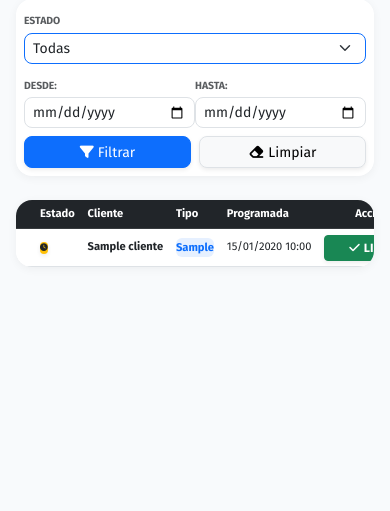
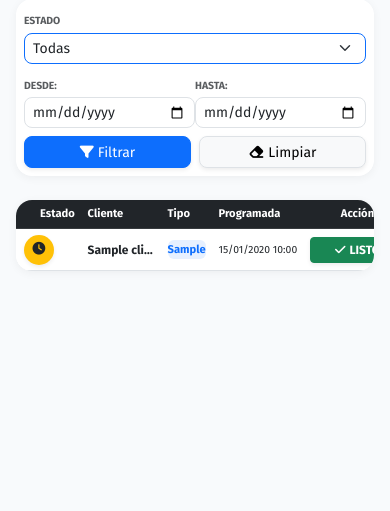
Before and after one commit to KevinAntoniooo/proespia.app, a Flask app: page /gestor_visitas/1 in a window 390 px wide. Shown: the part 124-635 px from the top of the page. Run offline with Flask 3, Linux system fonts and the light colour scheme; a user stored in the database is signed in; tables that the repository leaves empty hold one stand-in row (values such as "Sample post"); some libraries are stand-ins or nearby versions.

Commit message:
fix: estado como circulo con icono en mobile, cliente mas legible

```diff
--- a/templates/gestor_visitas.html
+++ b/templates/gestor_visitas.html
@@ -65,14 +65,24 @@
                         data-descripcion="{{ v.descripcion|e if v.descripcion else '' }}"
                         data-ubicacion="{{ v.ubicacion or '' }}"
                         data-informe="{{ v.informe_tecnico|e if v.informe_tecnico else '' }}">
-                        <td class="ps-4">
+                        <td class="ps-2 ps-sm-4">
                             {% if v.estado == 'Pendiente' %}
-                            <span class="badge bg-warning text-dark shadow-sm px-2 px-sm-3"><i class="fa-solid fa-clock fa-sm"></i><span class="d-none d-sm-inline ms-1">Pendiente</span></span>
+                            <span class="d-inline-flex d-sm-none align-items-center justify-content-center bg-warning rounded-circle shadow-sm" style="width:30px;height:30px;">
+                                <i class="fa-solid fa-clock text-dark" style="font-size:0.8rem;"></i>
+                            </span>
+                            <span class="badge bg-warning text-dark shadow-sm d-none d-sm-inline-block px-3">
+                                <i class="fa-solid fa-clock me-1"></i>Pendiente
+                            </span>
                             {% else %}
-                            <span class="badge bg-success shadow-sm px-2 px-sm-3"><i class="fa-solid fa-check-circle fa-sm"></i><span class="d-none d-sm-inline ms-1">Realizada</span></span>
+                            <span class="d-inline-flex d-sm-none align-items-center justify-content-center bg-success rounded-circle shadow-sm" style="width:30px;height:30px;">
+                                <i class="fa-solid fa-check text-white" style="font-size:0.8rem;"></i>
+                            </span>
+                            <span class="badge bg-success shadow-sm d-none d-sm-inline-block px-3">
+                                <i class="fa-solid fa-check-circle me-1"></i>Realizada
+                            </span>
                             {% endif %}
                         </td>
-                        <td class="fw-bold small text-truncate" style="max-width:120px;">{{ v.rel_cliente.nombre if v.rel_cliente else 'Cliente Nuevo' }}</td>
+                        <td class="fw-bold small text-truncate">{{ v.rel_cliente.nombre if v.rel_cliente else 'Cliente Nuevo' }}</td>
                         <td><span class="badge bg-primary bg-opacity-10 text-primary py-1 px-2" style="font-size:0.7rem;">{{ v.tipo_trabajo }}</span></td>
                         <td class="small">{{ v.fecha_programada.strftime('%d/%m/%Y %H:%M') }}</td>
                         <td class="d-none d-md-table-cell small text-muted text-truncate" style="max-width:200px;">{{ v.descripcion or '—' }}</td>
@@ -330,7 +340,9 @@ document.querySelectorAll('[data-bs-toggle="tooltip"]').forEach(function(el) { n
 <style>
 .table-warning-subtle { background-color: rgba(255, 193, 7, 0.05); }
 @media (max-width: 576px) {
-    .table td, .table th { font-size: 0.7rem; }
+    .table td:nth-child(2) { max-width: 80px; font-size: 0.75rem; white-space: nowrap; overflow: hidden; text-overflow: ellipsis; }
+    .table td:nth-child(4),
+    .table td:nth-child(5) { font-size: 0.65rem; }
 }
 </style>
 {% endblock %}
```
